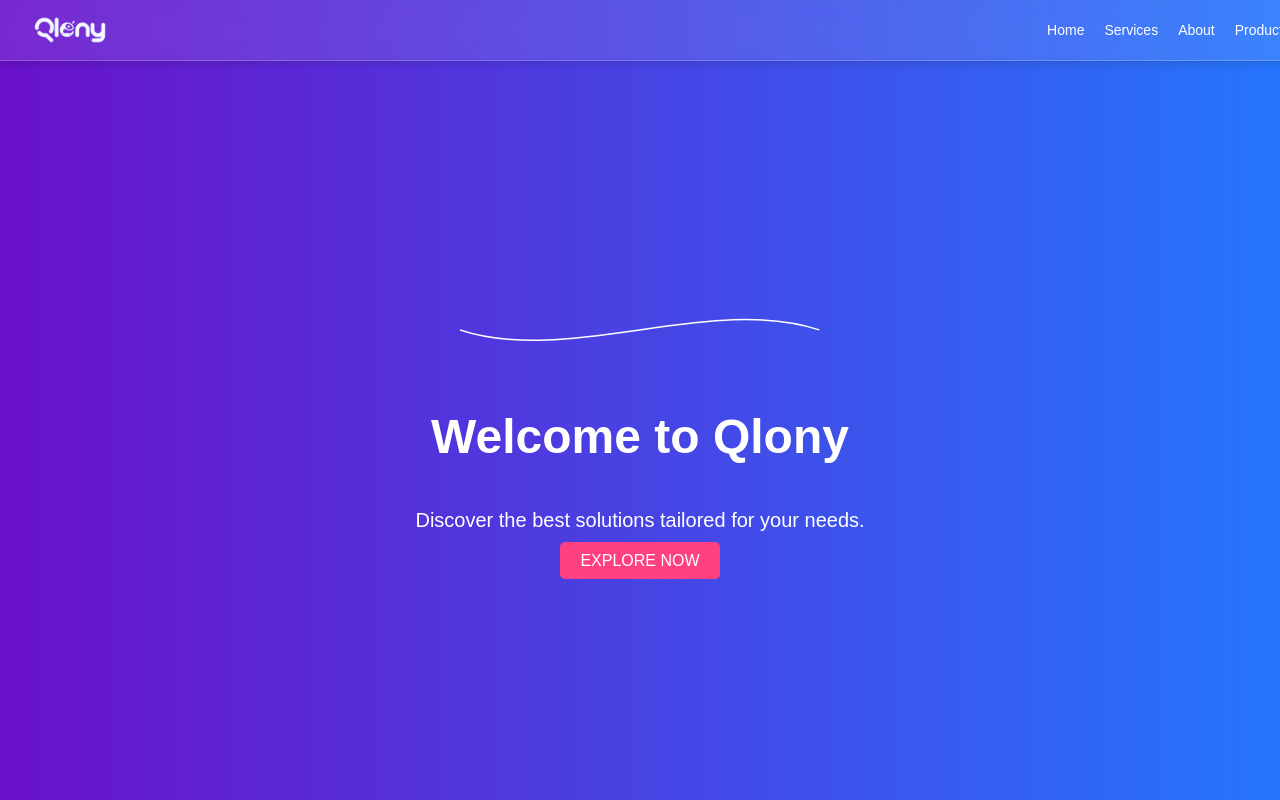
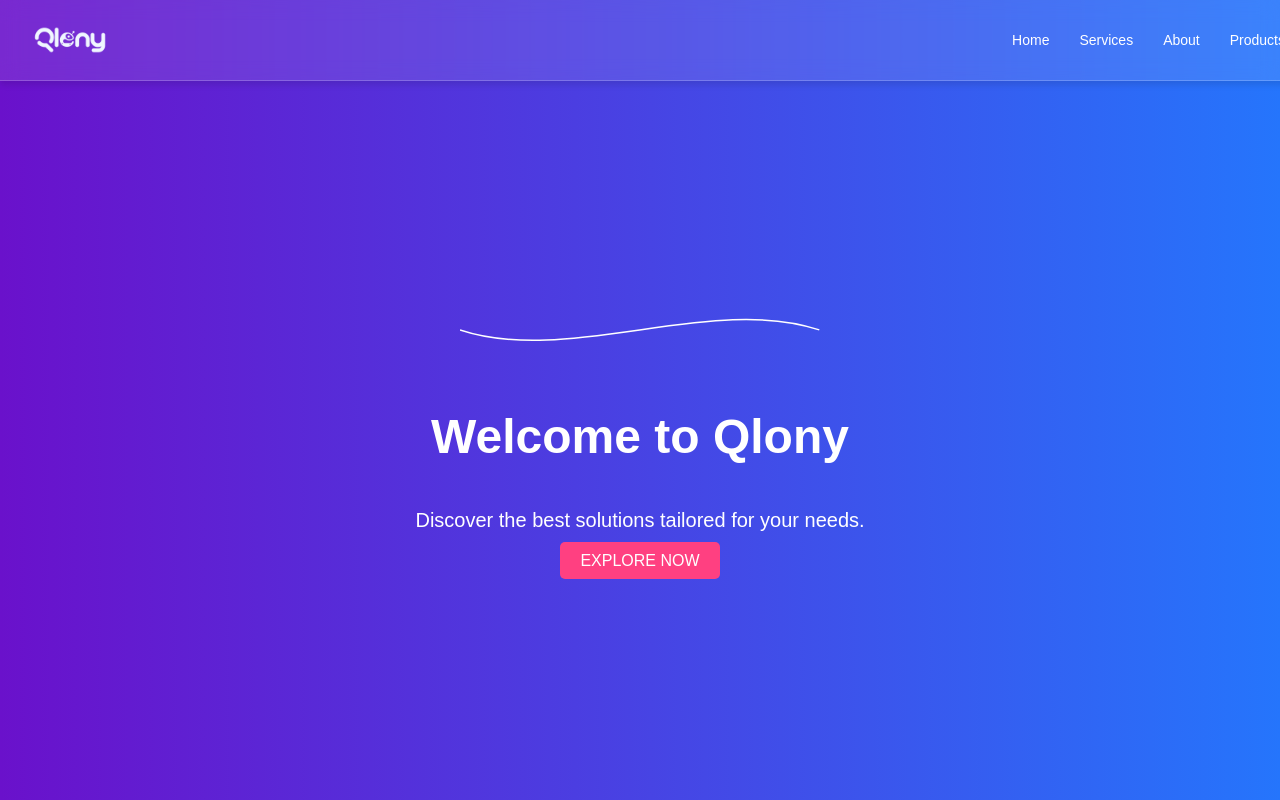
Before and after one commit to clyuu/Qlony, a React (Create React App) app in the folder my-app/: page / in a window 1280 px wide. Shown: the top 800 px of the page. Built offline with nearby package versions, Linux system fonts and the light colour scheme.

Commit message:
Describe your changes

```diff
--- a/my-app/src/Navbar.css
+++ b/my-app/src/Navbar.css
@@ -10,7 +10,7 @@ body {
   display: flex;
   justify-content: space-between;
   align-items: center;
-  padding: 5px 20px; /* Reduced padding for smaller size */
+  padding: 10px 20px; /* Increased padding for better spacing */
   background: rgba(255, 255, 255, 0.1); /* Semi-transparent white for glass effect */
   backdrop-filter: blur(10px); /* Adds the glass effect */
   -webkit-backdrop-filter: blur(10px); /* Safari support for blur effect */
@@ -21,13 +21,13 @@ body {
   z-index: 1000; /* Higher stacking context to prevent overlap */
   transition: top 0.3s ease-in-out; /* Smooth hide/show effect */
   border-bottom: 1px solid rgba(255, 255, 255, 0.2); /* Subtle border for definition */
-  height: 50px; /* Smaller height for a compact navbar */
+  height: 60px; /* Increased height to ensure all items fit */
   box-shadow: 0 4px 6px rgba(0, 0, 0, 0.1); /* Optional shadow for depth */
 }
 
 /* Hidden state of the navbar */
 .navbar.hidden {
-  top: -50px; /* Adjust height to match the reduced navbar size */
+  top: -60px; /* Adjust height to match the increased navbar size */
 }
 
 /* Visible state of the navbar */
@@ -60,18 +60,22 @@ body {
   list-style: none;
   padding: 0;
   margin: 0;
+  align-items: center; /* Ensure items are vertically centered */
 }
 
+/* Navbar menu items */
 .navbar-menu li {
-  margin: 0 10px;
+  margin: 0 15px; /* Add spacing between menu items */
 }
 
 .navbar-menu a {
   text-decoration: none;
   color: white;
-  font-size: 14px; /* Reduced font size for a compact look */
+  font-size: 14px; /* Maintain a compact font size */
+  line-height: 1.5; /* Adjust line height for better alignment */
 }
 
+/* Navbar icon (optional) */
 .navbar-icon {
   position: absolute;
   top: 10px;
@@ -85,5 +89,5 @@ body {
 
 /* Extra spacing for body content to avoid overlap */
 body {
-  padding-top: 50px; /* Matches the navbar height */
+  padding-top: 60px; /* Matches the navbar height */
 }
```
